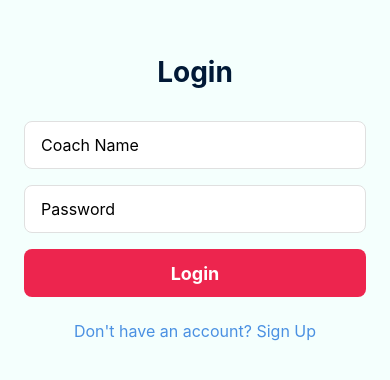
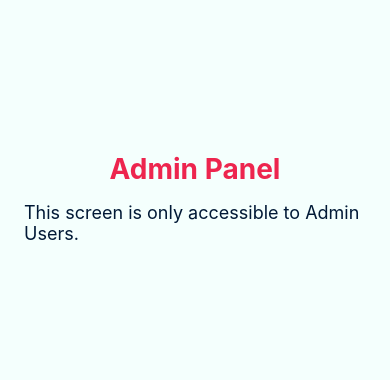
Before and after one commit to Brooksie82/bloodbowl-freeagency, a React Native app: screen /Admin in a window 390 px wide. Shown: the part 224-604 px from the top of the page. Built offline with nearby package versions, Linux system fonts and the light colour scheme.

Commit message:
Admin and user roles added

```diff
--- a/App.tsx
+++ b/App.tsx
@@ -16,12 +16,16 @@ import FontAwesome from 'react-native-vector-icons/FontAwesome';
 import { ThemeProvider, useTheme } from './contexts/ThemeContext';
 import ThemeSelector from './components/ThemeSelector';
 import UserSettingsScreen from './screens/UserSettingsScreen';
+import { UserProvider, useUser } from './contexts/UserContext';
+import AdminScreen from './screens/AdminScreen';
+import { UserRole } from './types/User';
 
 const Tab = createBottomTabNavigator();
 const Stack = createStackNavigator();
 
 const MainTabs = ({ players, handleAddPlayer }: any) => {
   const { theme } = useTheme();
+  const { user } = useUser();
   return (
     <Tab.Navigator
       screenOptions={({ route }) => ({
@@ -34,6 +38,9 @@ const MainTabs = ({ players, handleAddPlayer }: any) => {
                 resizeMode="cover"
               />
             );
+          }
+          if (route.name === 'Admin') {
+            return <FontAwesome name="shield" size={22} color={color} style={{ marginBottom: -2 }} />;
           }
           let iconName: string;
           if (route.name === 'Home') {
@@ -79,6 +86,9 @@ const MainTabs = ({ players, handleAddPlayer }: any) => {
         {() => <AddPlayerScreen onAddPlayer={handleAddPlayer} />}
       </Tab.Screen>
       <Tab.Screen name="Account" component={UserSettingsScreen} />
+      {user && user.role === UserRole.AdminUser && (
+        <Tab.Screen name="Admin" component={AdminScreen} />
+      )}
     </Tab.Navigator>
   );
 };
@@ -99,6 +109,7 @@ const AppContent = () => {
         <Stack.Screen name="MainTabs">
           {() => <MainTabs players={players} handleAddPlayer={handleAddPlayer} />}
         </Stack.Screen>
+        <Stack.Screen name="Admin" component={AdminScreen} />
       </Stack.Navigator>
       <StatusBar style="auto" />
     </NavigationContainer>
@@ -108,7 +119,9 @@ const AppContent = () => {
 export default function App() {
   return (
     <ThemeProvider>
-      <AppContent />
+      <UserProvider>
+        <AppContent />
+      </UserProvider>
     </ThemeProvider>
   );
 }
--- /dev/null
+++ b/contexts/UserContext.tsx
@@ -0,0 +1,46 @@
+import React, { createContext, useContext, useState, useEffect, ReactNode } from 'react';
+import AsyncStorage from '@react-native-async-storage/async-storage';
+import { User } from '../types/User';
+
+interface UserContextType {
+  user: User | null;
+  setUser: (user: User | null) => void;
+  loading: boolean;
+}
+
+const UserContext = createContext<UserContextType | undefined>(undefined);
+
+export const useUser = () => {
+  const context = useContext(UserContext);
+  if (!context) {
+    throw new Error('useUser must be used within a UserProvider');
+  }
+  return context;
+};
+
+export const UserProvider = ({ children }: { children: ReactNode }) => {
+  const [user, setUser] = useState<User | null>(null);
+  const [loading, setLoading] = useState(true);
+
+  useEffect(() => {
+    const loadUser = async () => {
+      try {
+        const session = await AsyncStorage.getItem('session');
+        if (session) {
+          setUser(JSON.parse(session));
+        }
+      } catch (e) {
+        setUser(null);
+      } finally {
+        setLoading(false);
+      }
+    };
+    loadUser();
+  }, []);
+
+  return (
+    <UserContext.Provider value={{ user, setUser, loading }}>
+      {children}
+    </UserContext.Provider>
+  );
+};
--- /dev/null
+++ b/screens/AdminScreen.tsx
@@ -0,0 +1,33 @@
+import React from 'react';
+import { View, Text, StyleSheet } from 'react-native';
+
+const AdminScreen = () => {
+  return (
+    <View style={styles.container}>
+      <Text style={styles.title}>Admin Panel</Text>
+      <Text style={styles.message}>This screen is only accessible to Admin Users.</Text>
+    </View>
+  );
+};
+
+const styles = StyleSheet.create({
+  container: {
+    flex: 1,
+    justifyContent: 'center',
+    alignItems: 'center',
+    backgroundColor: '#f4fffd',
+    padding: 24,
+  },
+  title: {
+    fontSize: 28,
+    fontWeight: 'bold',
+    marginBottom: 16,
+    color: '#ed254e',
+  },
+  message: {
+    fontSize: 18,
+    color: '#011936',
+  },
+});
+
+export default AdminScreen;
--- a/screens/LoginScreen.tsx
+++ b/screens/LoginScreen.tsx
@@ -1,6 +1,7 @@
 import React, { useState } from 'react';
 import { View, Text, TextInput, TouchableOpacity, StyleSheet, Alert } from 'react-native';
 import AsyncStorage from '@react-native-async-storage/async-storage';
+import { UserRole, User } from '../types/User';
 
 const LoginScreen = ({ navigation }: any) => {
   const [coachName, setCoachName] = useState('');
@@ -9,7 +10,15 @@ const LoginScreen = ({ navigation }: any) => {
   const handleLogin = async () => {
     // Mock login always successful
     try {
-      await AsyncStorage.setItem('session', JSON.stringify({ coachName }));
+      // Randomly assign a role for testing
+      const roles = [UserRole.User, UserRole.AdminUser];
+      const randomRole = roles[Math.floor(Math.random() * roles.length)];
+      const user: User = {
+        id: coachName,
+        username: coachName,
+        role: randomRole,
+      };
+      await AsyncStorage.setItem('session', JSON.stringify(user));
       navigation.navigate('MainTabs');
     } catch (e) {
       Alert.alert('Error', 'Failed to save session.');
--- a/screens/UserSettingsScreen.tsx
+++ b/screens/UserSettingsScreen.tsx
@@ -4,6 +4,8 @@ import AsyncStorage from '@react-native-async-storage/async-storage';
 import FontAwesome from 'react-native-vector-icons/FontAwesome';
 import { useTheme } from '../contexts/ThemeContext';
 import ThemeSelector from '../components/ThemeSelector';
+import { useUser } from '../contexts/UserContext';
+import { UserRole } from '../types/User';
 
 const UserSettingsScreen = ({ navigation }: any) => {
   const [themeModalVisible, setThemeModalVisible] = useState(false);
@@ -11,6 +13,7 @@ const UserSettingsScreen = ({ navigation }: any) => {
   const [isAnimating, setIsAnimating] = useState(false);
   const [hasInteracted, setHasInteracted] = useState(false);
   const { theme } = useTheme();
+  const { user } = useUser();
 
   useEffect(() => {
     if (themeModalVisible) {
@@ -56,6 +59,11 @@ const UserSettingsScreen = ({ navigation }: any) => {
   return (
     <View style={styles.accountContainer}>
       <Text style={styles.accountTitle}>Account Settings</Text>
+      {user && (
+        <Text style={{ fontSize: 18, color: theme.textSecondary, marginBottom: 16 }}>
+          Role: {user.role}
+        </Text>
+      )}
       <TouchableOpacity style={styles.accountItem} onPress={handleLogout}>
         <Text style={styles.accountItemText}>Log Out</Text>
       </TouchableOpacity>
--- /dev/null
+++ b/types/User.ts
@@ -0,0 +1,10 @@
+export enum UserRole {
+  User = 'User',
+  AdminUser = 'AdminUser',
+}
+
+export interface User {
+  id: string;
+  username: string;
+  role: UserRole;
+}
```
